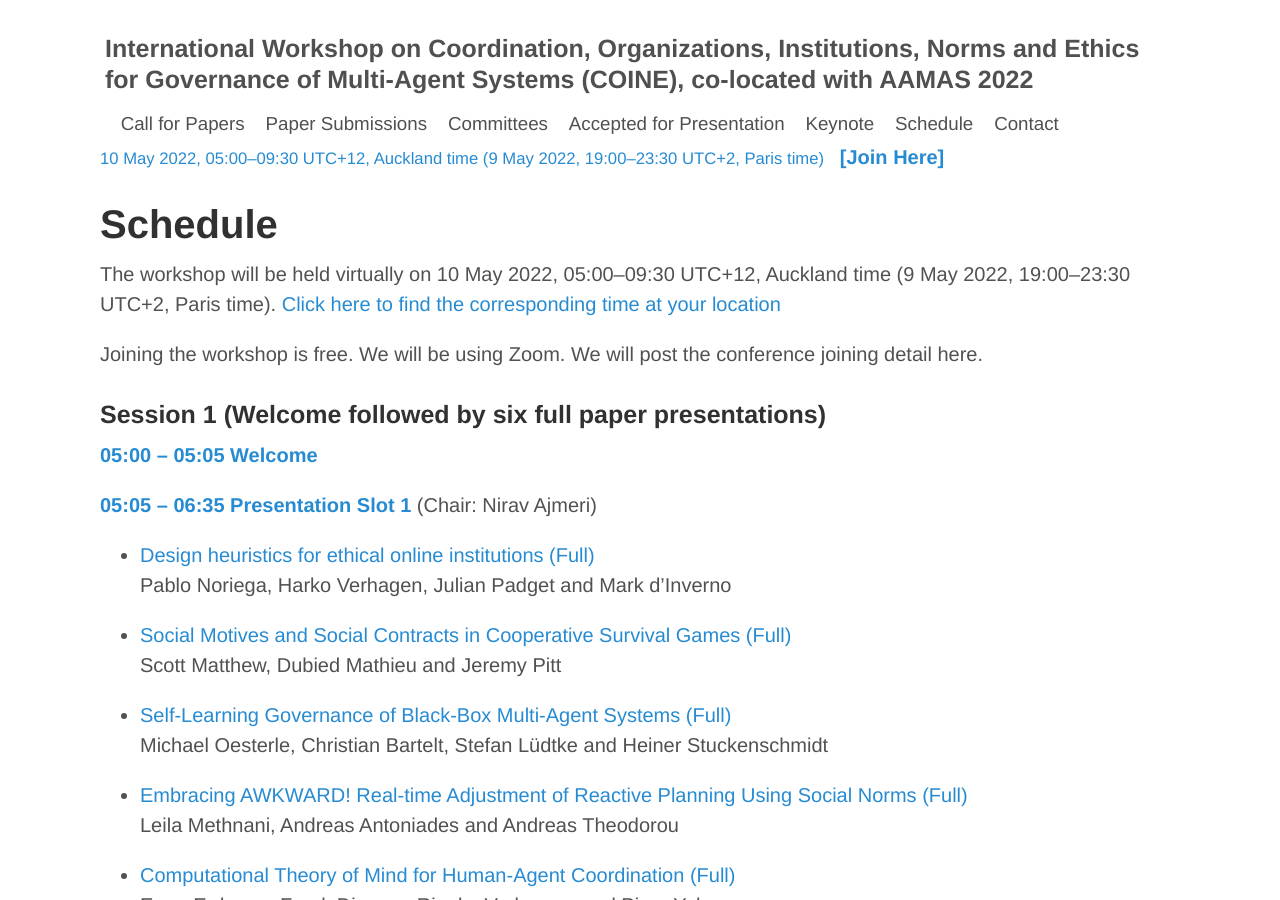
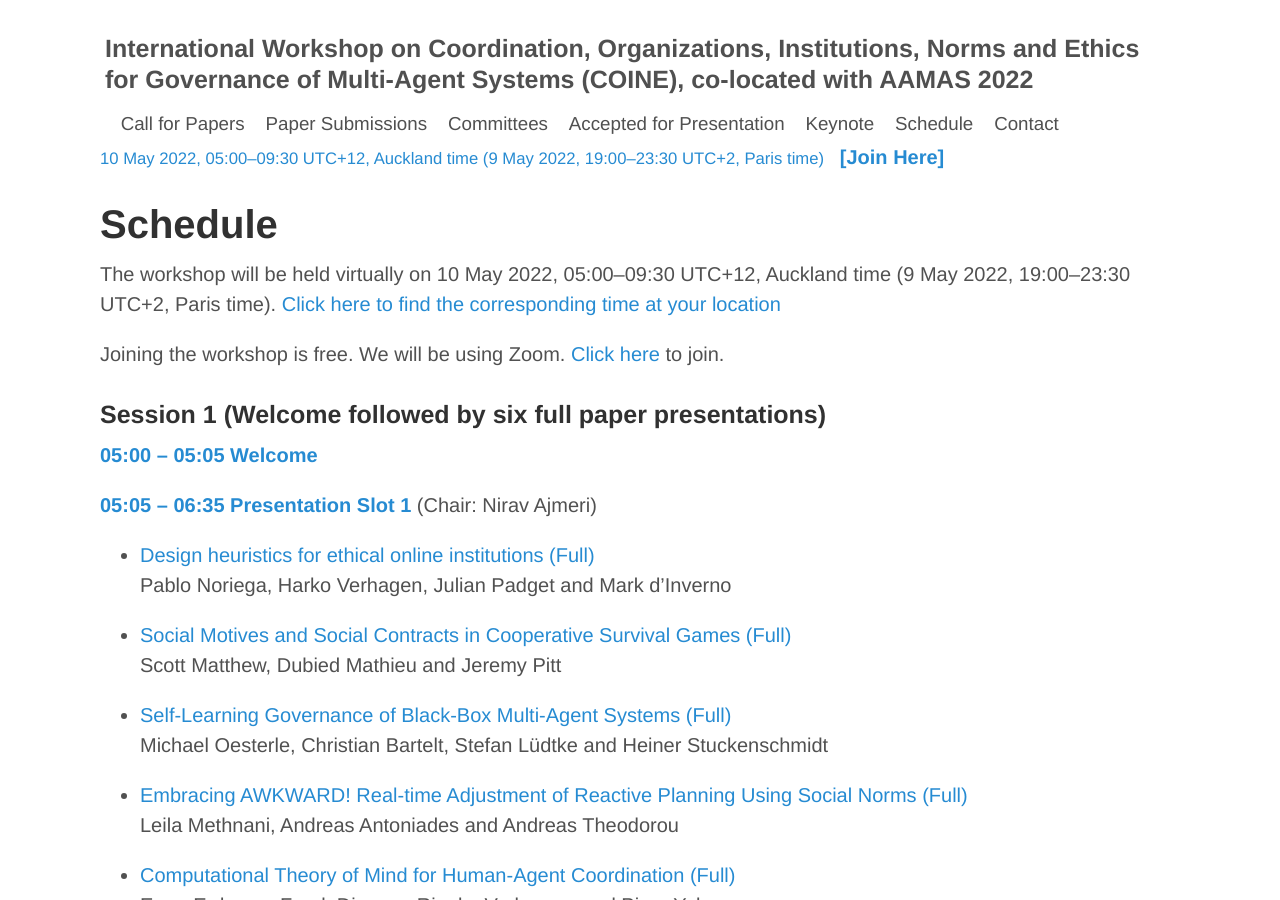
Before and after one commit to jithincheriyan/coine-2022-auckland, a Jekyll site: the page built from technical_programme.md, in a window 1280 px wide and 900 px high. Built offline with Jekyll 4.4.1, drawn with Linux system fonts in a browser that asks for light colours.

Commit message:
Update technical_programme.md

```diff
--- a/technical_programme.md
+++ b/technical_programme.md
@@ -7,7 +7,7 @@ title: COINE
 
 The workshop will be held virtually on 10 May 2022, 05:00&ndash;09:30 UTC+12, Auckland time (9 May 2022, 19:00&ndash;23:30 UTC+2, Paris time). [Click here to find the corresponding time at your location](https://www.timeanddate.com/worldclock/converter.html?iso=20220509T170000&p1=22&p2=195&p3=136&p4=233&p5=179)
 
-Joining the workshop is free. We will be using Zoom. We will post the conference joining detail here.
+Joining the workshop is free. We will be using Zoom. [Click here](https://bristol-ac-uk.zoom.us/j/95656631063?pwd=dXhUdHh0RHVGdWhXMklQN2k3TmpVZz09) to join.
 
 ### Session 1 (Welcome followed by six full paper presentations)
 
```
